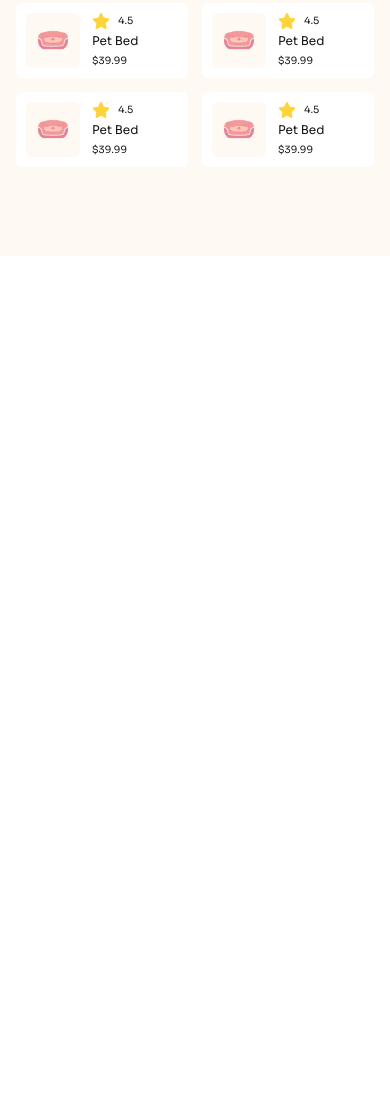
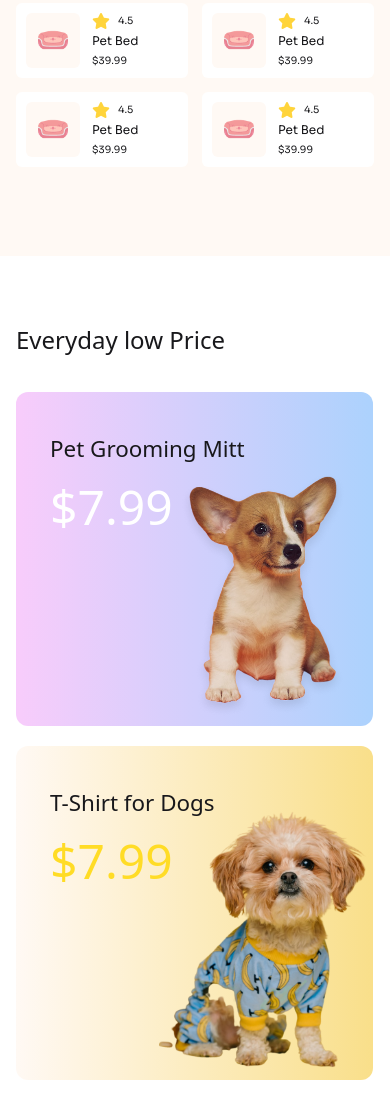
Before and after one commit to aunirudrad/pet-house-web, a plain HTML site: page index.html in a window 390 px wide. Shown: the part 1961-3077 px from the top of the page. Before the commit the page ends 2217 px from the top, so only its background shows below. Drawn offline with nearby package versions, Linux system fonts and the light colour scheme; a web font is replaced by a local one.

Commit message:
responsive low-price section added

```diff
--- a/index.html
+++ b/index.html
@@ -306,6 +306,35 @@
                 </div>
             </div>
         </div>
+
+        <!-- Low price section -->
+        <div class="mx-4 my-9 lg:mx-36 lg:my-36">
+            <h3 class="pt-8 text-2xl lg:text-4xl mb-9 lg:mb-12">Everyday low Price</h3>
+            <div class="flex flex-col gap-5 md:flex-row lg:justify-between lg:flex-row lg:gap-6">
+                <!-- big card section -->
+                <div
+                    class="bg-gradient-to-r from-[#F8CCFB] to-[#ACD2FD] w-[357px] lg:w-[784px] h-[334px] lg:h-[480px] rounded-xl px-[34px] lg:px-[88px] relative">
+                    <div class="pt-10 lg:pt-[137px]">
+                        <h5 class="font-sora-font lg:text-xl lg:mb-3 hidden lg:block">Under Price</h5>
+                        <h4 class="text-[1.4rem] lg:text-[2rem]">Pet Grooming Mitt</h4>
+                        <h4 class="hidden lg:text-2xl lg:mt-2 lg:text-white lg:block">(Easy Hair Removal)</h4>
+                        <p class="text-5xl lg:text-[3.5rem] text-white lg:text-black my-[18px] lg:mb-[21px]">$7.99</p>
+                    </div>
+                    <div class="max-w-[214px] lg:max-w-[382px] absolute bottom-0 right-0">
+                        <img src="assets/cute-dog-mid.png" alt="" class="w-full">
+                    </div>
+                </div>
+                <div
+                    class="bg-gradient-to-r from-[#FFF9F4] to-[#F9DF8A] w-[357px] lg:w-[512px] h-[334px] lg:h-[480px] rounded-xl px-[34px] lg:px-[50px] relative">
+                    <div class="pt-10 lg:pt-[55px]">
+                        <h4 class="text-[1.4rem] lg:text-[2rem]">T-Shirt for Dogs</h4>
+                        <p class="text-5xl lg:text-[3.5rem] text-color-1 my-[18px] lg:mb-[21px]">$7.99</p>
+                    </div>
+                    <div class="max-w-[214px] lg:max-w-[312px] absolute bottom-0 right-0">
+                        <img src="assets/cute-pet-mid.png" alt="" class="w-full">
+                    </div>
+                </div>
+            </div>
     </main>
     <footer>
 
```
